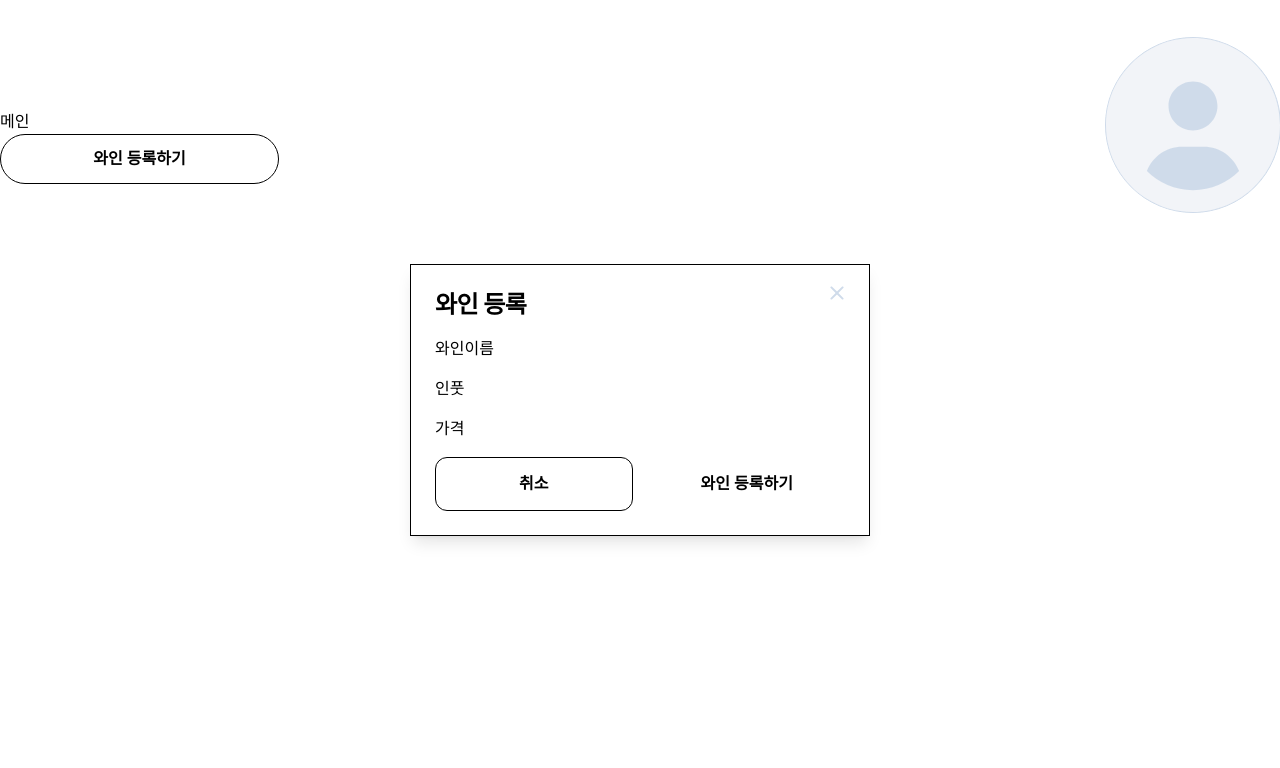
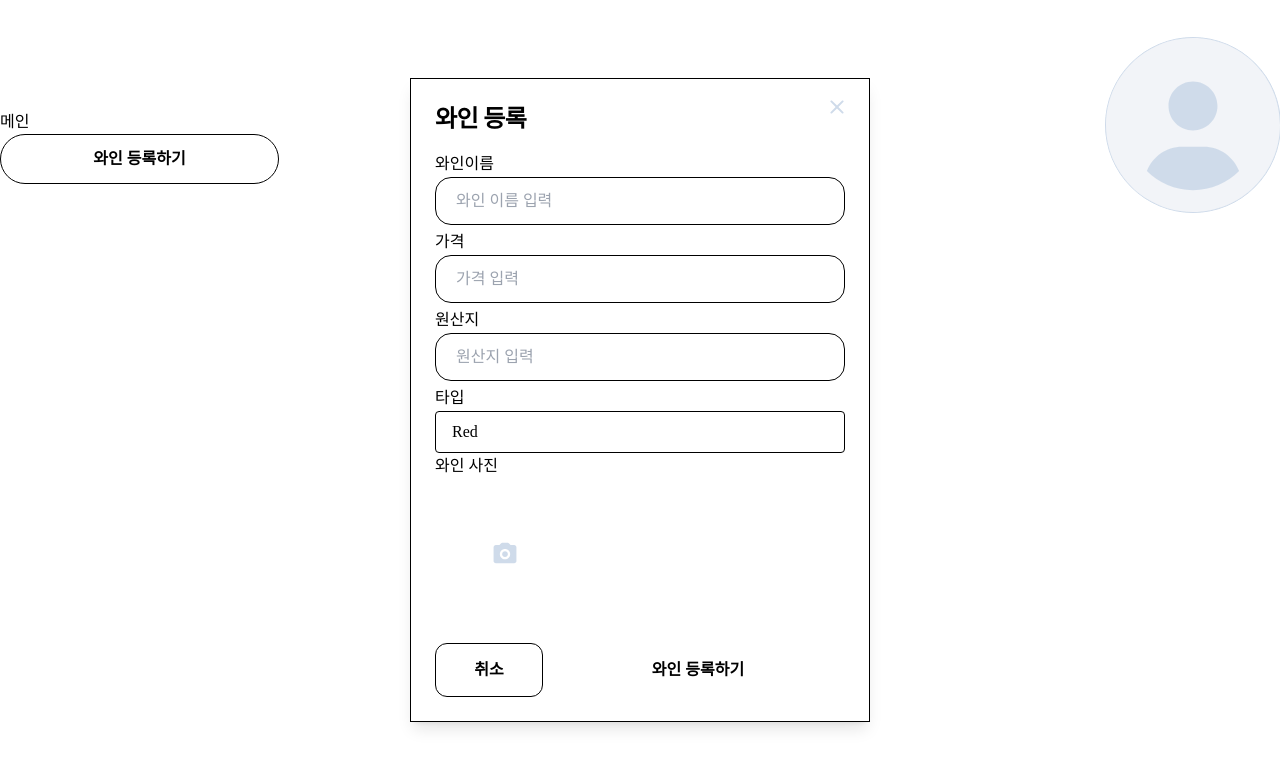
Before and after one commit to summerDev96/WHYNE_FE, a Next.js app: page / in a window 1280 px wide. Both pictures are taken after a click on the button "와인 등록하기". Shown: the top 768 px of the page. Built offline with nearby package versions, Linux system fonts and the light colour scheme; a web font is replaced by a local one.

Commit message:
Feat : 와인등록하기 모달 UI구현, 유효성 검사, 입력초기화 구현

```diff
--- a/src/components/Modal/AddWineModal.tsx
+++ b/src/components/Modal/AddWineModal.tsx
@@ -1,11 +1,67 @@
-import { useState } from 'react';
+import React, { useRef, useState } from 'react';
 
+import { useForm } from 'react-hook-form';
+
+import CameraIcon from '@/assets/camera.svg';
+
+import SelectDropdown from '../common/dropdown/SelectDropdown';
+import Input from '../common/Input';
 import BasicModal from '../common/Modal/BasicModal';
 import { Button } from '../ui/button';
 
+interface WineForm {
+  wineName: string;
+  winePrice: number;
+  wineOrigin: string;
+  wineImage: FileList;
+}
+
 const AddWineModal = () => {
   const [showRegisterModal, setShowRegisterModal] = useState(false);
-  //    const [showReviewModal, setShowReviewModal] = useState(false);
+  const [category, setCategory] = useState('Red');
+  const fileInputRef = useRef<HTMLInputElement | null>(null);
+  const [previewImage, setPreviewImage] = useState<string | null>(null);
+
+  const trigerFileSelect = () => {
+    fileInputRef.current?.click();
+  };
+
+  const handleImageChange = (e: React.ChangeEvent<HTMLInputElement>) => {
+    const file = e.target.files?.[0];
+    if (file) {
+      const imageUrl = URL.createObjectURL(file);
+      setPreviewImage(imageUrl);
+    } else {
+      setPreviewImage(null);
+    }
+  };
+
+  const {
+    register,
+    handleSubmit,
+    formState: { errors },
+    clearErrors,
+    reset,
+  } = useForm<WineForm>();
+
+  const onSubmit = (data: WineForm) => {
+    const fullData = {
+      ...data,
+      category,
+    };
+    console.log(fullData);
+    reset();
+    setShowRegisterModal(false);
+  };
+
+  const categoryOptions = [
+    { label: 'Red', value: 'Red' },
+    { label: 'White', value: 'White' },
+    { label: 'Sparkling', value: 'Sparkling' },
+  ];
+
+  const selectedCategoryLabel =
+    categoryOptions.find((opt) => opt.value === category)?.label ?? '선택';
 
   return (
     <div>
@@ -18,19 +74,116 @@ const AddWineModal = () => {
         open={showRegisterModal}
         onOpenChange={setShowRegisterModal}
         buttons={
-          <>
-            <Button variant='onlyCancel' size='xl' width='full' fontSize='lg'>
+          <div className='flex gap-2'>
+            <Button
+              onClick={() => {
+                reset();
+                setShowRegisterModal(false);
+              }}
+              variant='onlyCancel'
+              size='xl'
+              className='w-[96px] md:w-[108px]'
+              fontSize='lg'
+            >
               취소
             </Button>
-            <Button variant='purpleDark' size='xl' width='full' fontSize='lg'>
+            <Button
+              onClick={handleSubmit(onSubmit)}
+              type='submit'
+              variant='purpleDark'
+              size='xl'
+              className='w-[223px] md:w-[294px]'
+              fontSize='lg'
+            >
               와인 등록하기
             </Button>
-          </>
+          </div>
         }
       >
-        <div>와인이름</div>
-        인풋
-        <div>가격</div>
+        <form onSubmit={handleSubmit(onSubmit)} encType='multipart/form-data'>
+          <p className='custom-text-md-medium md:custom-text-lg-medium'>와인이름</p>
+          <Input
+            id='wineName'
+            type='text'
+            variant='name'
+            placeholder='와인 이름 입력'
+            {...register('wineName', {
+              required: '와인 이름을 입력해 주세요.',
+              onChange: () => clearErrors('wineName'),
+            })}
+            errorMessage={errors.wineName?.message}
+          />
+          <p className='custom-text-md-medium md:custom-text-lg-medium'>가격</p>
+          <Input
+            id='winePrice'
+            type='number'
+            variant='name'
+            placeholder='가격 입력'
+            className='[appearance:textfield] [&::-webkit-outer-spin-button]:appearance-none [&::-webkit-inner-spin-button]:appearance-none'
+            {...register('winePrice', {
+              required: '가격을 입력해 주세요.',
+              onChange: () => clearErrors('winePrice'),
+            })}
+            errorMessage={errors.winePrice?.message}
+          />
+          <p className='custom-text-md-medium md:custom-text-lg-medium'>원산지</p>
+          <Input
+            id='wineOrigin'
+            type='text'
+            variant='name'
+            placeholder='원산지 입력'
+            {...register('wineOrigin', {
+              required: '원산지를 입력해 주세요.',
+              onChange: () => clearErrors('wineOrigin'),
+            })}
+            errorMessage={errors.wineOrigin?.message}
+          />
+          <p className='custom-text-md-medium md:custom-text-lg-medium'>타입</p>
+          <SelectDropdown
+            value={category}
+            options={categoryOptions}
+            onChange={setCategory}
+            trigger={
+              <button className='w-full px-4 py-2 border rounded text-left'>
+                {selectedCategoryLabel}
+              </button>
+            }
+          />
+          <p className='custom-text-md-medium md:custom-text-lg-medium'>와인 사진</p>
+          <Input
+            className='hidden'
+            id='wineImage'
+            type='file'
+            accept='image/*'
+            {...register('wineImage', {
+              required: '이미지를 업로드해 주세요.',
+              onChange: (e) => {
+                clearErrors('wineImage');
+                handleImageChange(e);
+              },
+            })}
+            ref={(e) => {
+              register('wineImage').ref(e);
+              fileInputRef.current = e;
+            }}
+            errorMessage={errors.wineImage?.message}
+          />
+          <div className='mt-2'>
+            <div
+              className='w-[140px] aspect-square bg-gray-100 rounded-2xl overflow-hidden flex items-center justify-center relative cursor-pointer'
+              onClick={trigerFileSelect}
+            >
+              {previewImage ? (
+                // eslint-disable-next-line @next/next/no-img-element
+                <img src={previewImage} alt='미리보기' className='w-full h-full object-cover' />
+              ) : (
+                <div className='flex flex-col items-center text-gray-400'>
+                  <CameraIcon className='w-6 h-6 mb-2' />
+                </div>
+              )}
+            </div>
+          </div>
+        </form>
       </BasicModal>
     </div>
   );
--- a/src/styles/shadcnVars.css
+++ b/src/styles/shadcnVars.css
@@ -6,7 +6,7 @@
   --card-foreground: 222.2 84% 4.9%;
   --popover: 0 0% 100%;
   --popover-foreground: 222.2 84% 4.9%;
-  --primary: 256 48% 56%;
+  --primary: 256 58% 56%;
   --primary-100: 256 71% 96%;
   --primary-foreground: 210 40% 98%;
   --secondary: 210 40% 96.1%;
```
Also changed, not shown: src/assets/camera.svg (added).
